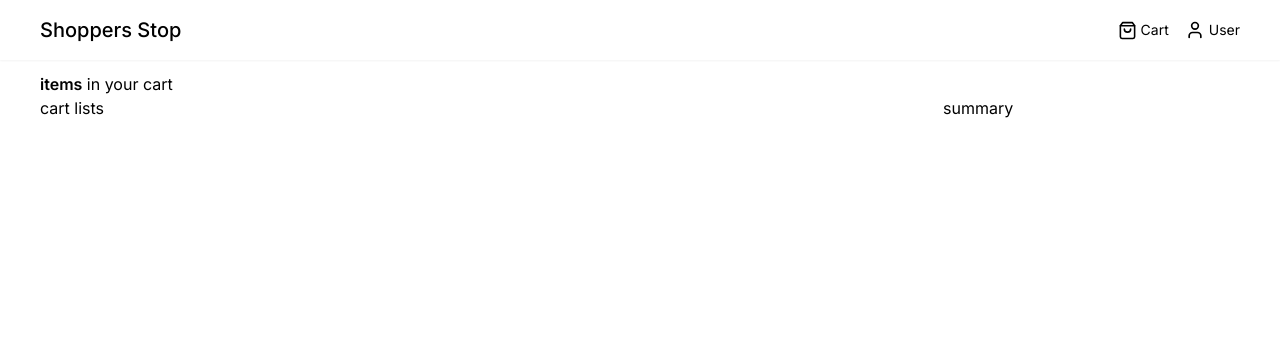
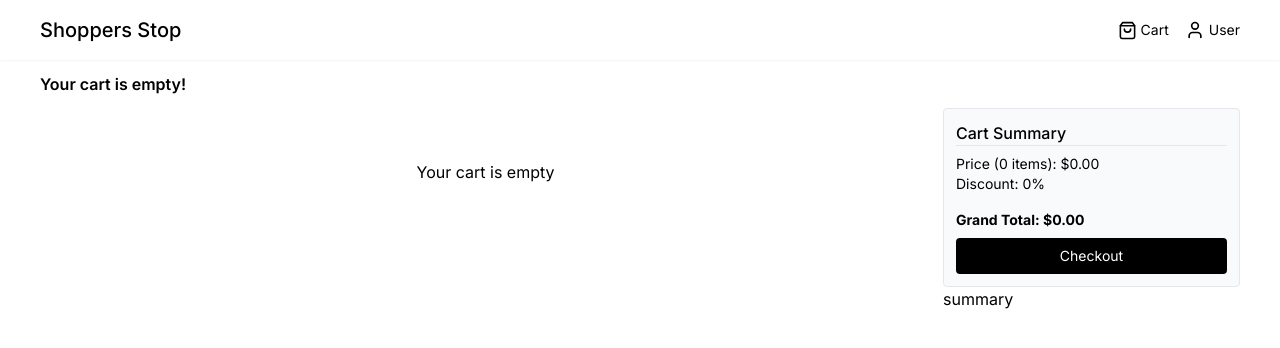
Before and after one commit to drcount-root/ecommerce-shopping-cart-application, a Next.js app: page /cart in a window 1280 px wide. Shown: the top 348 px of the page. Built offline with nearby package versions, Linux system fonts and the light colour scheme.

Commit message:
improvements & bugfixes

```diff
--- a/app/(root)/cart/page.tsx
+++ b/app/(root)/cart/page.tsx
@@ -1,31 +1,37 @@
+"use client";
+
 import React from "react";
-// import CartCount from "./components/cart-count";
-// import CartLists from "./components/cart-lists";
+import { useAppSelector } from "@/lib/store/hooks";
+import CartItems from "@/components/CartItems";
+import CartSummary from "@/components/CartSummary";
 // import CartSummary from "./components/cart-summary";
 
+const Cart = () => {
+  const cartItems = useAppSelector((state) => state.cart.items) || [];
+  const totalQuantity = cartItems.reduce((acc, item) => acc + item.quantity, 0);
 
-const Cart = () => (
+  return (
     <main className="w-full flex flex-col items-center">
       <div className="md:w-[1200px] w-[95%] py-4">
         <p className="text-base">
           <span className="font-semibold">
-          {/* <CartCount />  */}
-          items
+            {cartItems?.length
+              ? totalQuantity + " items in your cart"
+              : "Your cart is empty!"}
           </span>
-        {" "}in your cart
         </p>
         <div className="flex gap-3 flex-col md:flex-row">
           <div className="flex-[3]">
-          {/* <CartLists /> */}
-          cart lists
+            <CartItems />
           </div>
           <div className="flex-1">
-          {/* <CartSummary /> */}
+            <CartSummary />
             summary
           </div>
         </div>
       </div>
     </main>
   );
+};
 
 export default Cart;
--- a/components/CartAndUser.tsx
+++ b/components/CartAndUser.tsx
@@ -7,14 +7,18 @@ import { useAppSelector } from "@/lib/store/hooks";
 
 const CartAndUser = () => {
   const cartDetails = useAppSelector((state) => state.cart.items) || [];
-
+  const totalItemsInCart = cartDetails.reduce(
+    (total, item) => total + item.quantity,
+    0
+  );
+  console.log("cartDetails", totalItemsInCart);
   return (
     <div className="flex items-center gap-4 text-sm">
       <Link href="/cart">
         <div className="flex items-center gap-1 relative cursor-pointer">
           {cartDetails.length > 0 && (
             <div className=" absolute -top-2 right-7 rounded-full bg-black text-white w-4 h-4 flex items-center justify-center">
-              {cartDetails.length}
+              {totalItemsInCart}
             </div>
           )}
           <ShoppingBag size={19} />
--- /dev/null
+++ b/components/CartItems.tsx
@@ -0,0 +1,94 @@
+"use client";
+
+import React from "react";
+import Image from "next/image";
+import { X } from "lucide-react";
+import { dummyProductsData } from "@/dummyData";
+import { useAppSelector, useAppDispatch } from "@/lib/store/hooks";
+import {
+  increaseQuantity,
+  decreaseQuantity,
+  removeFromCart,
+} from "@/lib/store/features/cart/cartSlice";
+
+const CartItems = () => {
+  const dispatch = useAppDispatch();
+  const cartItems = useAppSelector((state) => state?.cart?.items) || [];
+  const cartItemIds = cartItems.map((item) => item?.id);
+  const cartData = dummyProductsData.filter((item) =>
+    cartItemIds.includes(item?.id)
+  );
+  const currency = useAppSelector((state) => state.currency.currency);
+
+  const handleIncreaseQuantity = (itemId: number) =>
+    dispatch(increaseQuantity(itemId));
+  const handleDecreaseQuantity = (itemId: number) =>
+    dispatch(decreaseQuantity(itemId));
+  const handleRemoveFromCart = (itemId: number) =>
+    dispatch(removeFromCart(itemId));
+
+  if (cartData?.length === 0) {
+    return <p className="text-center mt-16">Your cart is empty</p>;
+  }
+
+  return (
+    <div className="pt-4">
+      <ul>
+        {cartData?.map((item) => {
+          const itemInCart = cartItems.find(
+            (cartItem) => cartItem?.id === item?.id
+          );
+          return (
+            <li
+              key={item?.id}
+              className="mb-2 h-[110px] border rounded overflow-hidden"
+            >
+              <div className="flex">
+                <div className="h-[110px] w-[110px] relative overflow-hidden">
+                  <Image
+                    src={item?.image}
+                    alt={item?.title}
+                    className="w-full h-full object-cover"
+                    fill
+                  />
+                </div>
+                <div className="py-1 px-3 flex flex-col w-full justify-evenly">
+                  <div className="w-full flex justify-between">
+                    <p className="text-sm font-medium line-clamp-1 w-[90%]">
+                      {item?.title}
+                    </p>
+                    <button onClick={() => handleRemoveFromCart(item?.id)}>
+                      <X size={17} className="text-sm hover:text-red-500" />
+                    </button>
+                  </div>
+                  <p className="text-green-600 text-sm">
+                    {currency === "USD"
+                      ? "$" + item?.price.toFixed(2)
+                      : "₹" + Math.floor(item?.price * 83.93)}
+                  </p>
+                  <div className="text-sm flex items-center gap-3">
+                    <button
+                      onClick={() => handleDecreaseQuantity(item?.id)}
+                      className="rounded w-6 h-6 flex items-center justify-center bg-gray-100"
+                    >
+                      -
+                    </button>
+                    <span>{itemInCart?.quantity}</span>
+                    <button
+                      onClick={() => handleIncreaseQuantity(item?.id)}
+                      className="rounded w-6 h-6 flex items-center justify-center bg-gray-100"
+                    >
+                      +
+                    </button>
+                  </div>
+                </div>
+              </div>
+            </li>
+          );
+        })}
+      </ul>
+    </div>
+  );
+};
+
+export default CartItems;
--- /dev/null
+++ b/components/CartSummary.tsx
@@ -0,0 +1,134 @@
+"use client";
+
+import { useAppDispatch, useAppSelector } from "@/lib/store/hooks";
+
+import React, { useState, useEffect } from "react";
+import { X } from "lucide-react";
+import { dummyProductsData } from "@/dummyData";
+import { toast } from "react-toastify";
+import { applyCouponCode } from "@/lib/store/features/cart/cartSlice";
+
+const CartSummary = () => {
+  const [coupon, setCoupon] = useState<string>("");
+  //   const [appliedCoupon, setAppliedCoupon] = useState<string>("");
+  const [couponMessage, setCouponMessage] = useState<string>("");
+
+  const cart = useAppSelector((state) => state.cart);
+  const cartItems = cart?.items || [];
+  const cartItemIds = cartItems.map((item) => item?.id);
+  const appliedCoupon = cart?.coupon;
+  const dispatch = useAppDispatch();
+  const currency = useAppSelector((state) => state.currency.currency);
+
+  const cartData = dummyProductsData.filter((item) =>
+    cartItemIds.includes(item?.id)
+  );
+
+  const cartTotal = cartData.reduce((acc, item) => {
+    const itemInCart = cartItems.find((cartItem) => cartItem.id === item.id);
+    const quantity = itemInCart ? itemInCart.quantity : 0;
+    return acc + item.price * quantity;
+  }, 0);
+
+  const totalQuantity = cartItems.reduce((acc, item) => acc + item.quantity, 0);
+
+  const discount = appliedCoupon === "SAVE15" ? 0.15 : 0;
+  const discountedTotal = cartTotal * (1 - discount);
+
+  const handleAddCoupon = () => {
+    if (coupon === "SAVE15") {
+      //   setAppliedCoupon(coupon);
+      dispatch(applyCouponCode(coupon));
+      setCouponMessage("");
+      toast.success("Coupon applied successfully", { autoClose: 2000 });
+      localStorage.setItem("appliedCoupon", coupon);
+    } else {
+      setCouponMessage("Invalid code");
+      dispatch(applyCouponCode(""));
+      localStorage.removeItem("appliedCoupon");
+    }
+  };
+
+  useEffect(() => {
+    const savedCoupon = localStorage.getItem("appliedCoupon");
+    if (savedCoupon) {
+      dispatch(applyCouponCode(savedCoupon));
+    }
+  }, []);
+
+  return (
+    <>
+      {cartItems.length > 0 && (
+        <>
+          <div className="w-full text-sm flex items-center justify-center border rounded overflow-hidden mt-4">
+            {appliedCoupon ? (
+              <div className="w-full bg-green-600/80 flex items-center justify-between px-3 py-2">
+                <p className="text-white w-[90%]">
+                  Coupon applied: {appliedCoupon}
+                </p>
+                <X
+                  size={18}
+                  className="text-white cursor-pointer"
+                  onClick={() => {
+                    dispatch(applyCouponCode(""));
+                    localStorage.removeItem("appliedCoupon");
+                  }}
+                />
+              </div>
+            ) : (
+              <div className="flex w-full">
+                <input
+                  type="text"
+                  placeholder="Enter coupon code"
+                  value={coupon}
+                  onChange={(e) => setCoupon(e.target.value)}
+                  className="w-full p-2 outline-none"
+                />
+                <button
+                  onClick={handleAddCoupon}
+                  className="bg-black text-white px-3 py-2 rounded ml-2"
+                >
+                  Apply
+                </button>
+              </div>
+            )}
+          </div>
+
+          {couponMessage && (
+            <div className="text-red-500 text-start text-sm mt-2">
+              {couponMessage}
+            </div>
+          )}
+        </>
+      )}
+
+      <div className="w-full border mt-3 p-3 bg-gray-50 space-y-2 rounded">
+        <h3 className="text-md font-medium border-b">Cart Summary</h3>
+        <div className="text-sm space-y-2">
+          <div>
+            <p>
+              Price ({totalQuantity} items):{" "}
+              {currency === "USD"
+                ? "$" + cartTotal.toFixed(2)
+                : "₹" + Math.floor(cartTotal * 83.93)}
+            </p>
+            <p>Discount: {discount * 100}%</p>
+          </div>
+          <div className="pt-2">
+            <strong className="text-md">
+              Grand Total:{" "}
+              {currency === "USD"
+                ? "$" + discountedTotal.toFixed(2)
+                : "₹" + Math.floor(discountedTotal * 83.93)}
+            </strong>
+            <button className="bg-black text-white px-4 py-2 w-full mt-2 rounded">
+              Checkout
+            </button>
+          </div>
+        </div>
+      </div>
+    </>
+  );
+};
+
+export default CartSummary;
--- a/components/ProductCard.tsx
+++ b/components/ProductCard.tsx
@@ -43,11 +43,11 @@ const ProductCard = ({
           className="object-cover w-full h-full"
           width={100}
           height={100}
-          //   fill
         />
       </div>
       <div className="px-2 pt-3 text-sm absolute bottom-0 left-0 right-0 transition-transform transform group-hover:translate-y-[-15px] bg-white">
         <p className="line-clamp-1">{title}</p>
+        <p className="line-clamp-1 text-xs my-1">{description}</p>
         <div className="w-[80px] h-[10px] relative italic font-medium text-xs text-blue-500">
           Assured
         </div>
--- a/lib/store/features/cart/cartSlice.ts
+++ b/lib/store/features/cart/cartSlice.ts
@@ -7,10 +7,12 @@ interface CartItem {
 
 export interface CartState {
   items: CartItem[];
+  coupon: string;
 }
 
 const initialState: CartState = {
   items: [],
+  coupon: "",
 };
 
 export const cartSlice = createSlice({
@@ -39,8 +41,9 @@ export const cartSlice = createSlice({
       if (item) {
         if (item.quantity > 1) {
           item.quantity -= 1;
-        } else {
-          item.quantity = 1;
+        }
+        else {
+          state.items = state.items.filter((item) => item.id !== itemId);
         }
       }
     },
@@ -48,10 +51,20 @@ export const cartSlice = createSlice({
       const itemId = action.payload;
       state.items = state.items.filter((item) => item.id !== itemId);
     },
+
+    applyCouponCode: (state, action: PayloadAction<string>) => {
+      const couponCode = action.payload;
+      state.coupon = couponCode;
+    },
   },
 });
 
-export const { addToCart, increaseQuantity, decreaseQuantity, removeFromCart } =
-  cartSlice.actions;
+export const {
+  addToCart,
+  increaseQuantity,
+  decreaseQuantity,
+  removeFromCart,
+  applyCouponCode,
+} = cartSlice.actions;
 
 export default cartSlice.reducer;
```
Also changed, not shown: app/(root)/page.tsx (+4 -4 lines). Lines whose indentation alone changed are shown as unchanged.
